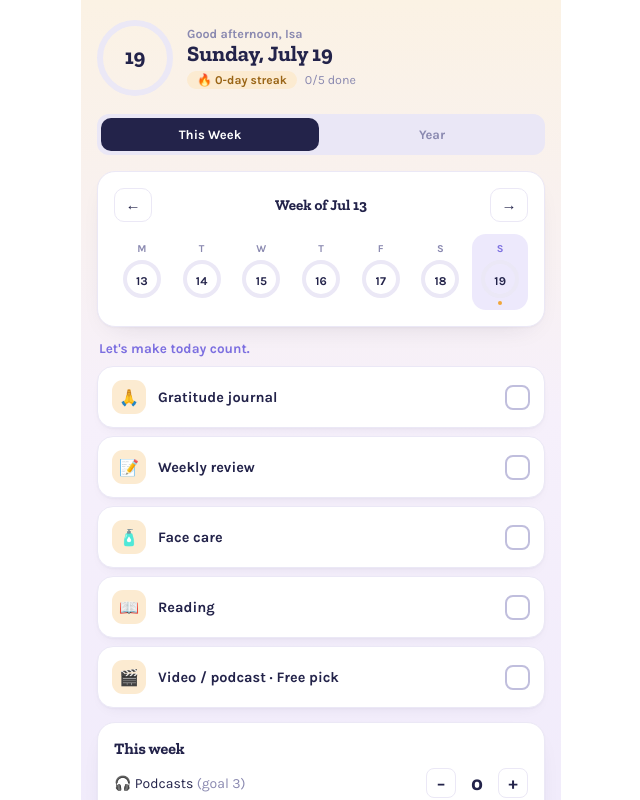
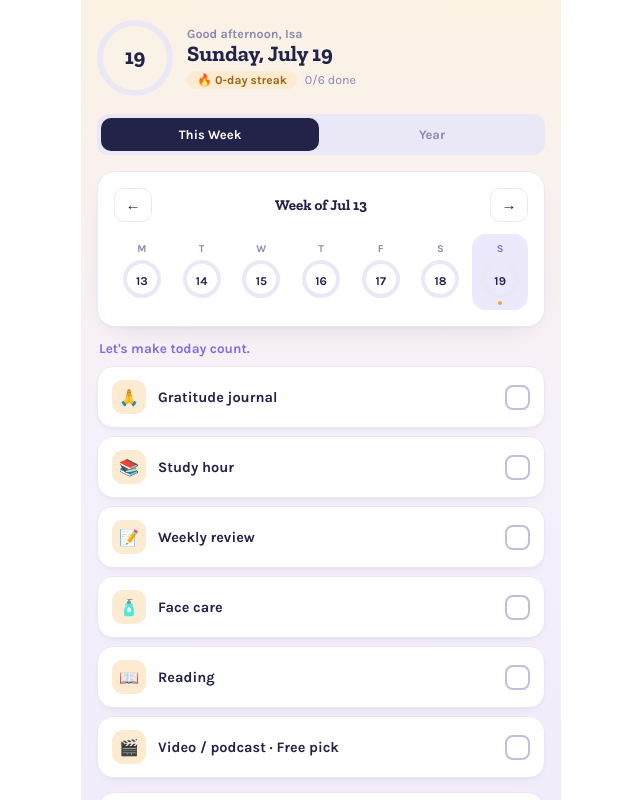
Before and after one commit to Isahepi/habit-tracker, a React (Vite) app: page / in a window 1280 px wide. Shown: the top 800 px of the page, without its empty margins (319-959 px from the left). Built offline with nearby package versions, Linux system fonts and the light colour scheme.

Commit message:
Add study hour to Sat/Sun, show sample size on consistency bars
Study hour now runs every day except Friday. The consistency
percentages were correct but misleading with little data logged —
each now shows (done/total) so a "100%" from 2 days doesn't read
like a full year of history.

```diff
--- a/src/App.jsx
+++ b/src/App.jsx
@@ -84,7 +84,7 @@ function habitsFor(date) {
 
   /* after work */
   if (dow >= 1 && dow <= 5) list.push({ id: "piano", label: "Piano" });
-  if (dow >= 1 && dow <= 4) list.push({ id: "study", label: "Study hour" });
+  if (dow !== 5) list.push({ id: "study", label: "Study hour" });
 
   /* evening, day-specific */
   if (dow === 1 && even) list.push({ id: "cleaning", label: "House cleaning" });
@@ -529,7 +529,7 @@ export default function HabitTracker() {
       });
     });
     return Object.entries(stats)
-      .map(([id, s]) => ({ id, pct: s.done / s.total }))
+      .map(([id, s]) => ({ id, pct: s.done / s.total, done: s.done, total: s.total }))
       .sort((a, b) => b.pct - a.pct);
   })();
 
@@ -953,7 +953,10 @@ export default function HabitTracker() {
                           color: h.pct >= 0.75 ? C.success : C.sub,
                         }}
                       >
-                        {Math.round(h.pct * 100)}%
+                        {Math.round(h.pct * 100)}%{" "}
+                        <span style={{ fontWeight: 400, color: C.subFaint }}>
+                          ({h.done}/{h.total})
+                        </span>
                       </span>
                     </div>
                     <div
```
